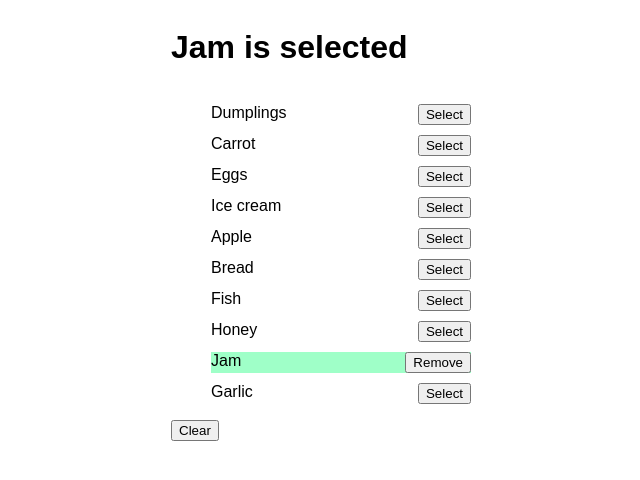
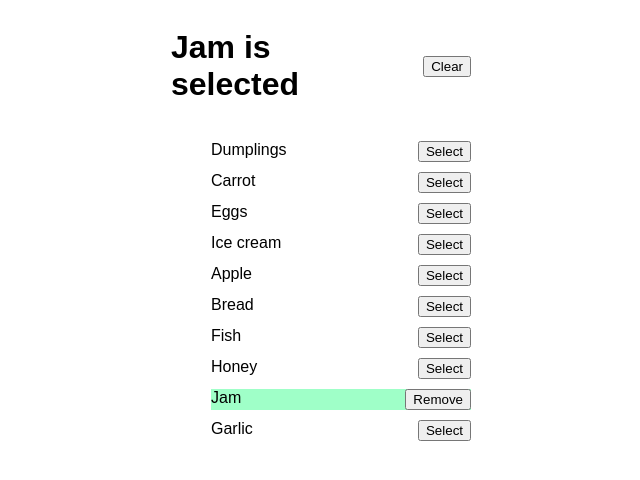
Before and after one commit to mate-academy/react_goods-selector, a React (Create React App) app: page / in a window 1280 px wide. Shown: the top 480 px of the page, without its empty margins (319-959 px from the left). Built offline with nearby package versions, Linux system fonts and the light colour scheme.

Commit message:
solution

```diff
--- a/src/App.tsx
+++ b/src/App.tsx
@@ -1,67 +1,50 @@
+import classNames from 'classnames';
 import React from 'react';
-import classNames from 'classnames';
 import './App.scss';
+
 import goodsFromServer from './goods';
 
-type State = {
-  selectedGood: string,
-};
-
-export class App extends React.Component<{}, State> {
-  state: Readonly<State> = {
+export class App extends React.Component {
+  state = {
     selectedGood: 'Jam',
-  };
-
-  selectGood = (good: string) => {
-    this.setState({ selectedGood: good });
-  };
-
-  removeGood = (good: string) => {
-    if (good === this.state.selectedGood) {
-      this.setState({ selectedGood: '' });
-    }
   };
 
   render() {
     const { selectedGood } = this.state;
 
-    function isGoodSelected(good: string): boolean {
-      return good === selectedGood;
-    }
-
     return (
-      <main className="App panel is-info">
-        <header className="App__header panel-heading">
+      <main className="App">
+        <header className="App__header">
           <h1 className="App__title">
+            { selectedGood ? `${selectedGood} is selected` : 'No goods selected'}
+          </h1>
           {selectedGood
-              ? `${selectedGood} is selected`
-              : 'No goods selected'}
-          </h1>
+            && (
+              <button
+                type="button"
+                className="App__clear"
+                onClick={() => this.setState({ selectedGood: '' })}
+              >
+                Clear
+              </button>
+            )}
         </header>
-
-        <ul className="Good__list">
-          {goodsFromServer.map(good => {
-            return (
+        <ul>
+          {goodsFromServer.map(good => (
             <li
               key={good}
               className={classNames(
                 'Good',
-                  'panel-block',
-                  {
-                    'Good Good--active': isGoodSelected(good),
-                  },
+                { 'Good--active': selectedGood === good },
               )}
             >
               {good}
-
-                {isGoodSelected(good)
+              {selectedGood === good
                 ? (
                   <button
                     type="button"
-                      className="Good__remove button is-danger"
-                      onClick={() => {
-                        this.removeGood(good);
-                      }}
+                    className="Good__remove"
+                    onClick={() => this.setState({ selectedGood: '' })}
                   >
                     Remove
                   </button>
@@ -69,33 +52,15 @@ export class App extends React.Component<{}, State> {
                 : (
                   <button
                     type="button"
-                      className="Good__select button is-success"
-                      onClick={() => {
-                        this.selectGood(good);
-                      }}
+                    className="Good__select"
+                    onClick={() => this.setState({ selectedGood: good })}
                   >
                     Select
                   </button>
                 )}
             </li>
-            );
-          })}
+          ))}
         </ul>
-        {selectedGood
-          ? (
-            <>
-              <button
-                type="button"
-                className="App__clear button is-danger is-light"
-                onClick={() => {
-                  this.setState({ selectedGood: '' });
-                }}
-              >
-                Clear
-              </button>
-            </>
-          )
-          : null}
       </main>
     );
   }
```
Lines whose indentation alone changed are shown as unchanged.
